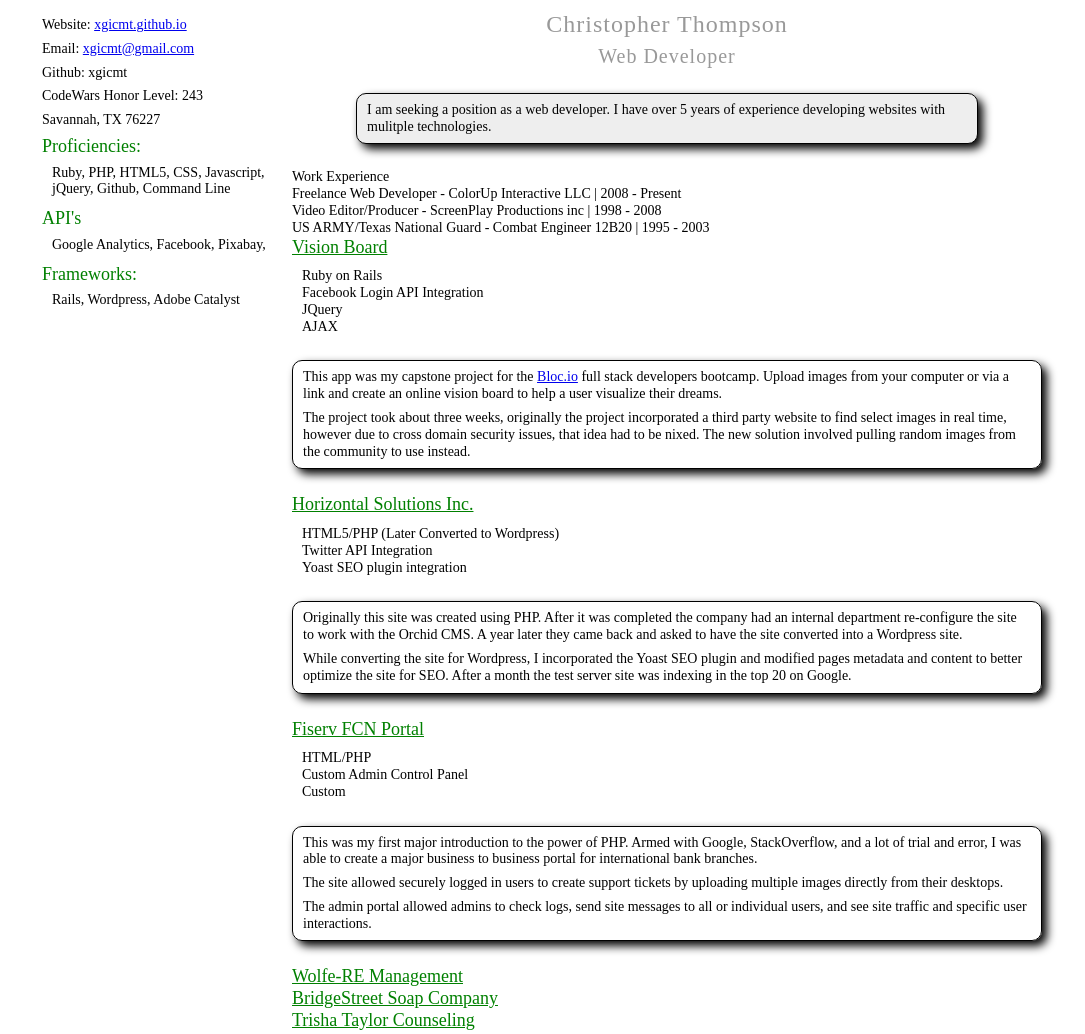
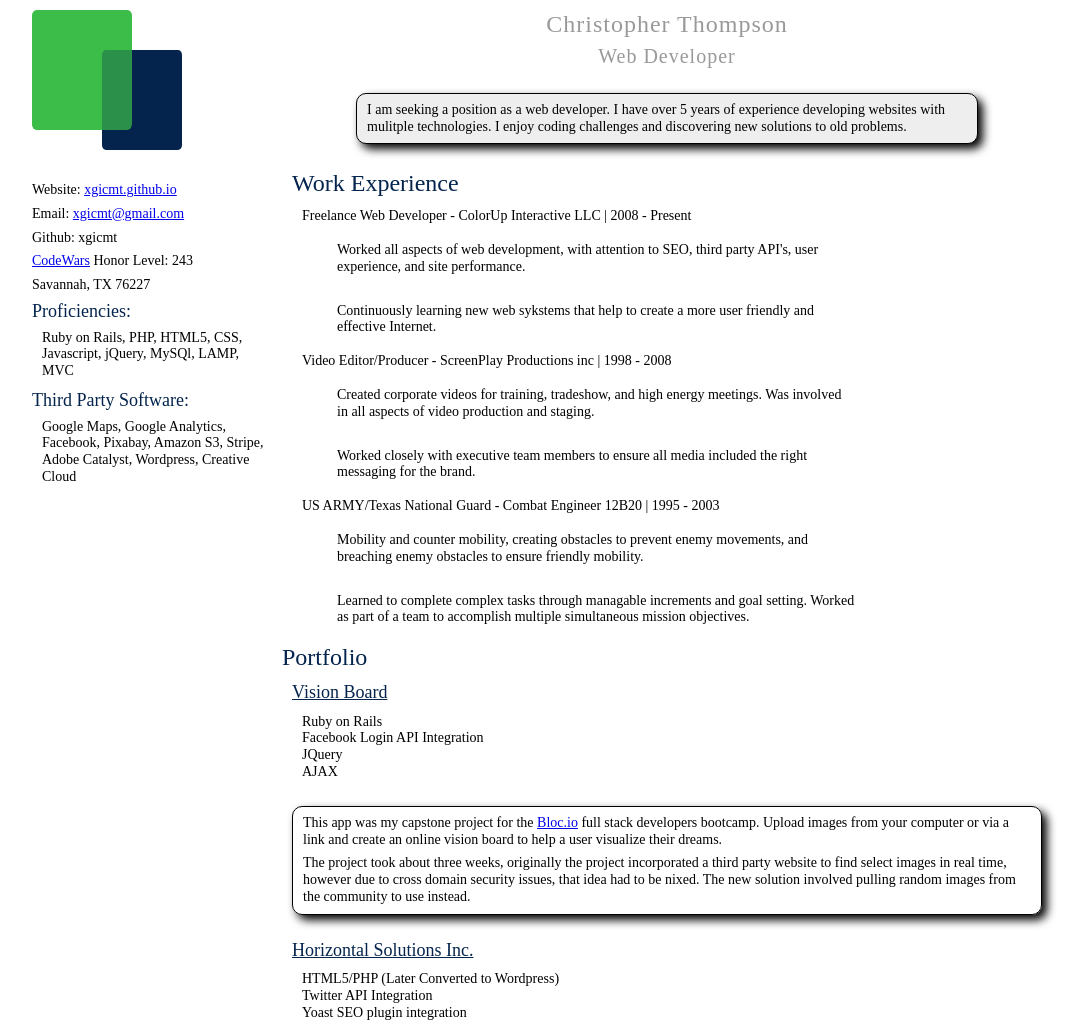
Before and after one commit to xgicmt/xgicmt.github.io, a plain HTML site: page index.html in a window 1280 px wide. Shown: the top 1034 px of the page, without its empty margins (108-1193 px from the left). Drawn offline with Linux system fonts and the light colour scheme; a web font is replaced by a local one.

Commit message:
Added new styles, updated resume

```diff
--- a/css/resume.css
+++ b/css/resume.css
@@ -1,7 +1,38 @@
 p{
 	margin: .5em 0;
 }
-
+.topGraphic{
+	height:175px;
+	position:relative;
+}
+#greenBox{
+	height:120px;
+	width:100px;
+	background-color:rgba(61,190,73,.7);
+	border-radius:5%;
+	position: absolute;
+	z-index:2;
+	top:10px;
+}
+#greenBoxHidden{
+	height:120px;
+	width:100px;
+	background-color:rgba(61,190,73,1);
+	border-radius:5%;
+	position: absolute;
+	z-index:0;
+	top:10px;
+}
+#blueBox{
+	height:100px;
+	width:80px;
+	background-color:rgba(4,36,77,1);
+	border-radius:5%;
+	position: absolute;
+	top:50px;
+	left:70px;;
+	z-index:1
+}
 .container{
 	width: 1000px;
 	margin: auto;
@@ -12,7 +43,6 @@
 .leftColumn{
 	width: 250px;
 	height: 100vh;
-	padding: 10px;
 }
 .rightColumn{
 	width:750px;
@@ -23,10 +53,11 @@
 }
 .skillSet h3{
 	font-size: 18px;
-	color:green;
+	color:rgba(4,36,77,1);
 }
 .skillSet p{
 	margin-left: 10px;
+	padding-right:15px;
 	margin-bottom:10px;
 }
 .titleHead{
@@ -65,9 +96,27 @@
 }
 .portfolio li a{
 	font-size:18px;
-	color:green
+	color: rgba(4,36,77,1);
 }
+.sectionLink{
+	font-size:24px;
+	color: rgba(4,36,77,1);
+	margin-left:-10px;
+	margin-bottom:10px;
+}
+.sectionLink:hover{
+	cursor:pointer;
+	color:rgba(4,136,77,1);
+}
+.workExperience{
+	margin-left:10px;
+}
+.snippets{
+	width:70%;
+	margin-left:25px;
+	padding:10px;
 
+}
 /*font-family: 'Martel', serif;
 	background-image:url('http://www.colorupinteractive.com/images/grainyTexturecss3beziervurveNet.png');
 	background-repeat:repeat;
--- a/index.html
+++ b/index.html
@@ -10,20 +10,24 @@
 <body>
   <div class="container">
     <div class="leftColumn">
+    <div class="topGraphic">
+      <div id="greenBox"></div>
+      <div id="blueBox"></div>
+      <div id="greenBoxHidden"></div>
+    </div>
       <div class="contactInfo">
         <p>Website: <a href="http://xgicmt.github.io" target="_blank">xgicmt.github.io</a></p>
         <p>Email: <a href="mailto:xgicmt@gmail.com" target="_blank">xgicmt@gmail.com</a></p>
         <p>Github: xgicmt</p>
-        <p>CodeWars Honor Level: 243</p>
+        <p><a href="http:www.codewars.com" target="_blank">CodeWars</a> Honor Level: 243</p>
         <p>Savannah, TX 76227</p>
+        <p>
       </div>
       <div class="skillSet">
         <h3>Proficiencies:</h3>
-          <p>Ruby, PHP, HTML5, CSS, Javascript, jQuery, Github, Command Line</p>
-        <h3>API's</h3>
-          <p>Google Analytics, Facebook, Pixabay,
-        <h3>Frameworks:</h3>
-          <p>Rails, Wordpress, Adobe Catalyst</p>
+          <p>Ruby on Rails, PHP, HTML5, CSS, Javascript, jQuery, MySQl, LAMP, MVC</p>
+        <h3>Third Party Software:</h3>
+          <p>Google Maps, Google Analytics, Facebook, Pixabay, Amazon S3, Stripe, Adobe Catalyst, Wordpress, Creative Cloud</p>
       </div>
     </div>
 
@@ -33,16 +37,24 @@
         <h2>Web Developer</h2>
       </div>
       <div class="synopsis">
-        <p>I am seeking a position as a web developer.  I have over 5 years of experience developing websites with mulitple technologies. </p>
+        <p>I am seeking a position as a web developer.  I have over 5 years of experience developing websites with mulitple technologies. I enjoy coding challenges and discovering new solutions to old problems. </p>
       </div>
       <div class="workExperience">
-        <ul>Work Experience
+        <h3 class="sectionLink">Work Experience</h3>
+        <ul>
           <li>Freelance Web Developer - ColorUp Interactive LLC | 2008 - Present</li>
+            <p class="snippets">Worked all aspects of web development, with attention to SEO, third party API's, user experience, and site performance.</p>
+            <p class="snippets">Continuously learning new web sykstems that help to create a more user friendly and effective Internet.</p>
           <li>Video Editor/Producer - ScreenPlay Productions inc | 1998 - 2008</li>
+ 			<p class="snippets">Created corporate videos for training, tradeshow, and high energy meetings.  Was involved in all aspects of video production and staging.</p>
+ 			<p class="snippets">Worked closely with executive team members to ensure all media included the right messaging for the brand.</p>
           <li>US ARMY/Texas National Guard - Combat Engineer 12B20 | 1995 - 2003</li>
+            <p class="snippets">Mobility and counter mobility, creating obstacles to prevent enemy movements, and breaching enemy obstacles to ensure friendly mobility.</p>
+            <p class="snippets">Learned to complete complex tasks through managable increments and goal setting. Worked as part of a team to accomplish multiple simultaneous mission objectives.</p>
         </ul>
       </div>
       <div class="portfolio">
+        <h3 class="sectionLink">Portfolio</h3>
         <ul>
           <li><a href="https://visionboard.herokuapp.com" target="_blank">Vision Board</a></li>
             <ul class="portList">
```
